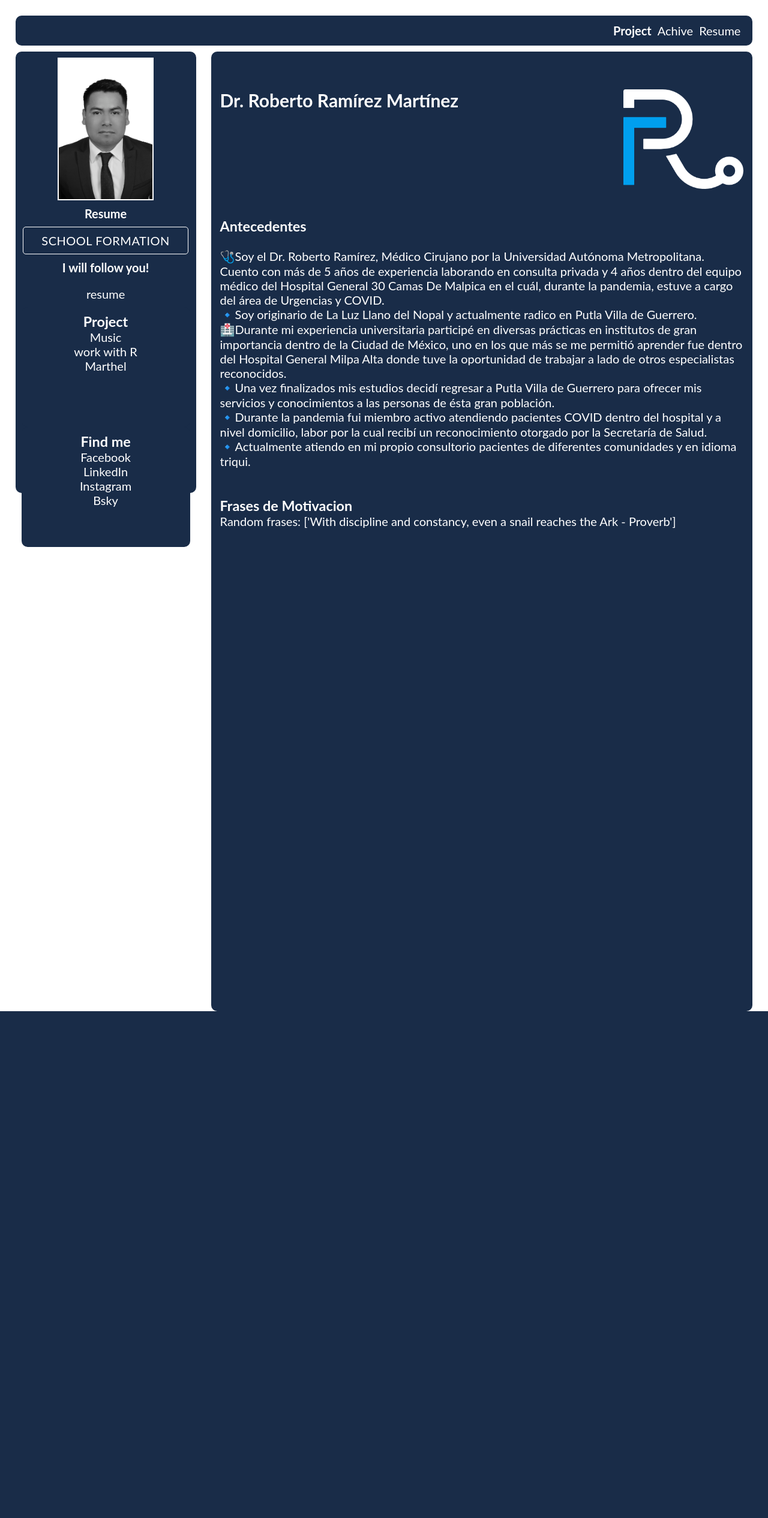
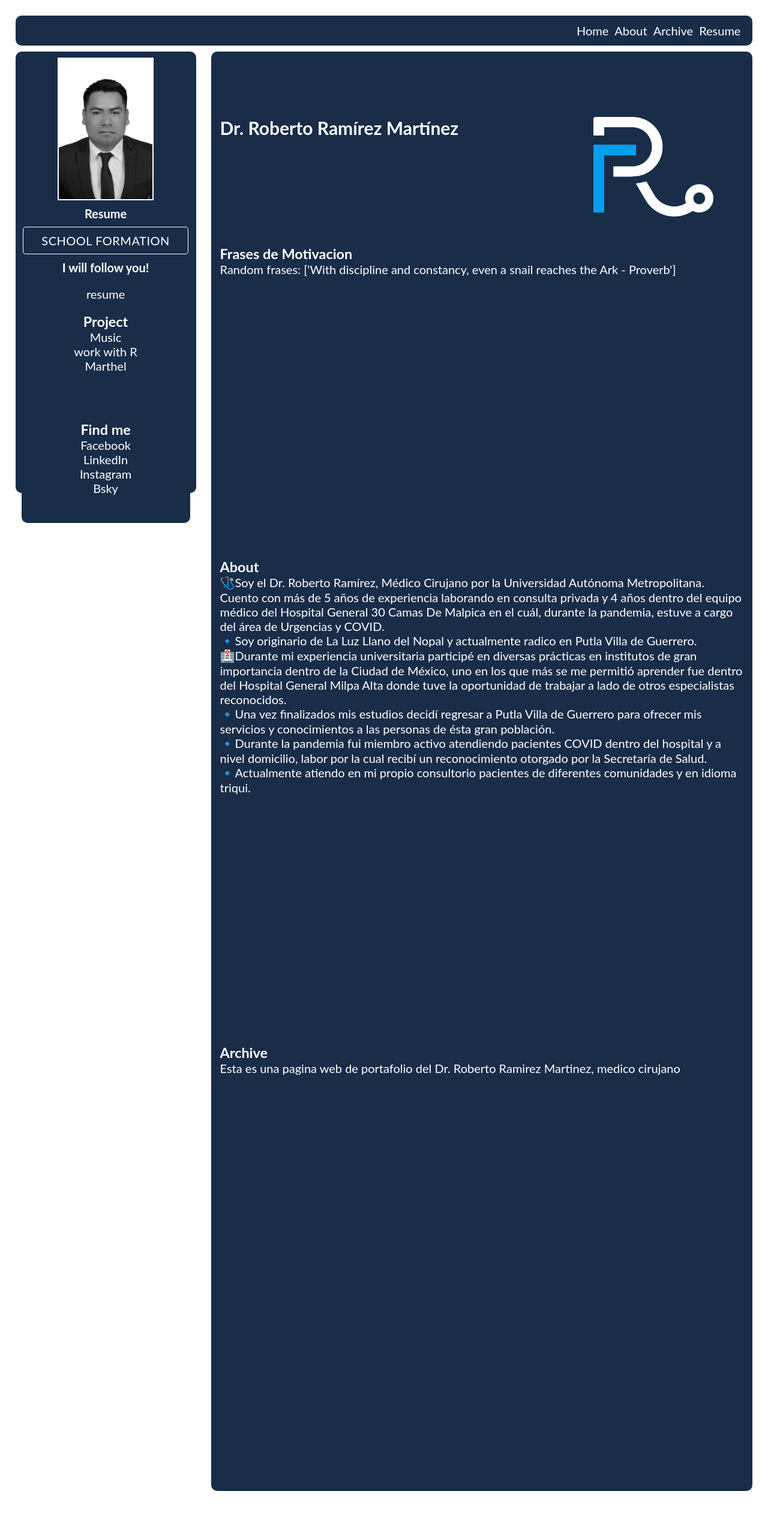
Before and after one commit to DrR7data/portfolio-v1, a Flask app: page / in a window 1280 px wide. Shown: the whole page at 60% size. Before the commit the page ends 1686 px from the top, so only its background shows below. Run offline with Flask 3, Linux system fonts and the light colour scheme.

Commit message:
Edit hero

```diff
--- a/static/style.css
+++ b/static/style.css
@@ -56,6 +56,13 @@ body {
   top: 0px;
   justify-content: end;
 }
+.nav-flex {
+  display: flex;
+  width: 100%;
+  margin-right: 10px;
+  flex-direction: row;
+  justify-content: end;
+}
 .nav-item {
   display: flex;
   margin-right: 10px;
@@ -84,7 +91,7 @@ body {
   flex-direction: column;
   width: 100%;
   height: 50px;
-  min-height: 200px;
+  min-height: 180px;
   position: sticky;
   top: 5%;
   padding-bottom: 10px;
@@ -93,7 +100,7 @@ body {
 
 .main {
   width: 100%;
-  height: 200vh;
+  height: 300vh;
   min-height: 1000px;
   display: flex;
   flex-direction: column;
@@ -188,7 +195,19 @@ a, p, h4 {
   color: var(--azul--pal);
 }
 .logo{
+  margin-top: 50px;
+  margin-right: 50px;
   display: flex;
   flex-direction: row;
   justify-content: space-between;
 }
+.project-container {
+    display: flex;
+    margin-top: 10px;
+    padding: 10px 0px;
+    justify-content: start;
+    flex-direction: column;
+    min-height: 100vh;
+    height: 100vh;
+    width: 100%;
+}
--- a/templates/index.html
+++ b/templates/index.html
@@ -5,18 +5,21 @@
     <meta charset="UTF-8">
     <title>Dr.Roberto Ramirez Martinez</title>
      <link href="/static/style.css" rel="stylesheet" type="text/css" />
-
   </head>
-
+    <header class="nav">
+        <div>
+        <ul class="nav-flex">
+            <li class="nav-item"><a href="#hero">Home</a></li>
+            <li class="nav-item"><a href="#about">About</a></li>
+            <li class="nav-item"><a href="#archive">Archive</a></li>
+            <li class="nav-item"><a href="/static/resume.pdf"  target=_blank>Resume</a></li>
+        </ul>
+        </div>
+    </header>
   <body>
-  <div class="nav">
-    <h4 class="nav-item">Project</h3>
-    <p class="nav-item">Achive</p>
-    <p class="nav-item"><a href="/static/resume.pdf"  target=_blank>Resume</a>
-  </div>
   <div class="wrapper">
   <div class="sidebar">
-    <img align="center" src="/static/me.JPG" width="160" style="border: white 2px solid;" alt="Photo Credit: Alice">
+    <img align="center" src="../static/me.JPG" width="160" style="border: white 2px solid;" alt="Photo Credit: Alice">
     <h4 class="sidebar-item">Resume</h4>
     <p class="btn btn-alt"><a href="https://www.xoc.uam.mx/" target=_blank >School Formation</a>
     <h4 class=" sidebar-item">I will follow you!</h4>
@@ -36,16 +39,18 @@
     </div>
   </div>
   <div class="main">
-    <br>
+    <section id="hero" class="project-container">
     <br>
     <div class="logo">
     <h2>Dr. Roberto Ramírez Martínez</h2>
-    <img align="center" src="/static/logo-rr2.png" width="200" alt="Photo Credit: Alice">
+    <img align="center" src="/static/logo-rr2.png" width="200" id= "Home" alt="Photo Credit: Alice">
     </div>
     <br>
     <br>
-    <h3>Antecedentes</h3>
-    <br>
+    <H3>Frases de Motivacion</H3>
+    <p class="order-description">Random frases: {{ frase }}
+    </p>
+    </section><section id="about" class="project-container"><h3>About</h3>
     <p>
       🩺Soy el Dr. Roberto Ramírez, Médico Cirujano por la Universidad Autónoma Metropolitana. <br>
         Cuento con más de 5 años de experiencia laborando en consulta privada y 4 años dentro del equipo médico del Hospital General 30 Camas De Malpica en el cuál, durante la pandemia, estuve a cargo del área de Urgencias y COVID. <br>
@@ -55,15 +60,10 @@
         🔹Durante la pandemia fui miembro activo atendiendo pacientes COVID dentro del hospital y a nivel domicilio, labor por la cual recibí un reconocimiento otorgado por la Secretaría de Salud. <br>
         🔹Actualmente atiendo en mi propio consultorio pacientes de diferentes comunidades y en idioma triqui.
     </p>
-    <br>
-    <br>
-    <H3>Frases de Motivacion</H3>
-    <p class="order-description">Random frases: {{ frase }}
-    </p>
+    </section><section id="archive" class="project-container"><h3>Archive</h3>
+       <p>Esta es una pagina web de portafolio del Dr. Roberto Ramirez Martinez, medico cirujano</p>
 
   </div>
-
-
   </div>
   <script  src="/static/script.js"></script>
 
```
Lines whose indentation alone changed are shown as unchanged.
